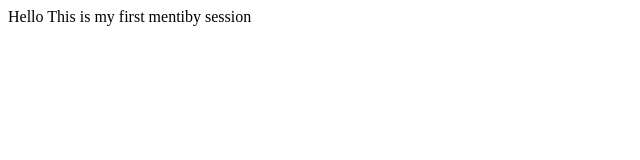
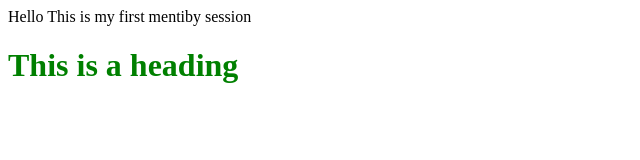
Before and after one commit to Harshitha-kh/dev, a plain HTML site: page index.html in a window 1280 px wide. Shown: the whole page, without its empty margins (0-640 px from the left). Drawn offline with Linux system fonts and the light colour scheme.

Commit message:
changed heading

```diff
--- a/index.html
+++ b/index.html
@@ -1 +1,2 @@
 Hello This is my first mentiby session
+<h1 style="color: green;">This is a heading</h1>
```
